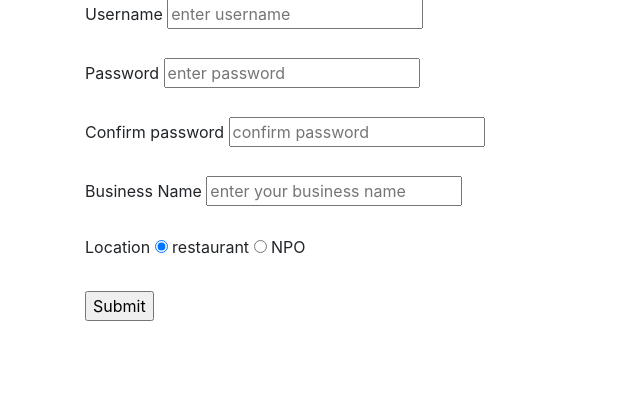
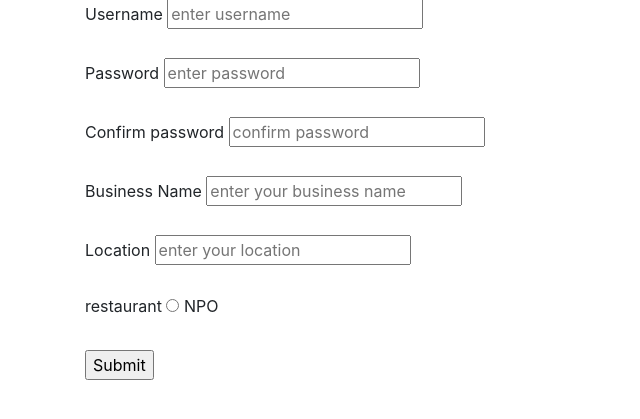
Before and after one commit to chinita226/agile-development-project, a Flask app: page /signup in a window 1280 px wide. Shown: the part 112-531 px from the top of the page, without its empty margins (0-640 px from the left). Run offline with Flask 2, Linux system fonts and the light colour scheme; some libraries are stand-ins or nearby versions.

Commit message:
updated signup page

```diff
--- a/website/templates/signup.html
+++ b/website/templates/signup.html
@@ -11,7 +11,7 @@
     <label for="business name">Business Name</label>
     <input type="business name" id='enter business name' name='enter business name' placeholder="enter your business name" required><br><br>
     <label for="location">Location</label>
-    <input type="radio" name="org_type" id="restaurant_select" value='restaurant' checked>
+    <input type="location" id='location' name='location' placeholder="enter your location" required><br><br>
     <label for="restaurant_select">restaurant</label>
     <input type="radio" name="org_type" id="npo_select" value='organization'>
     <label for="npo_select">NPO</label><br><br>
```
